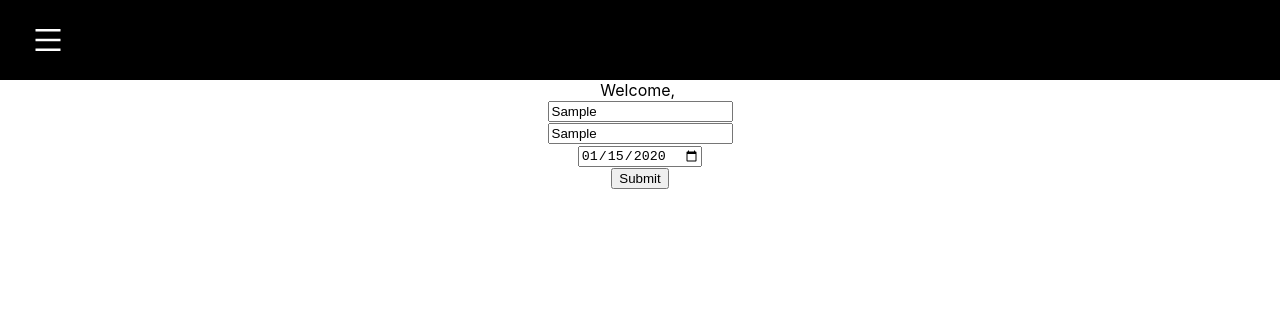
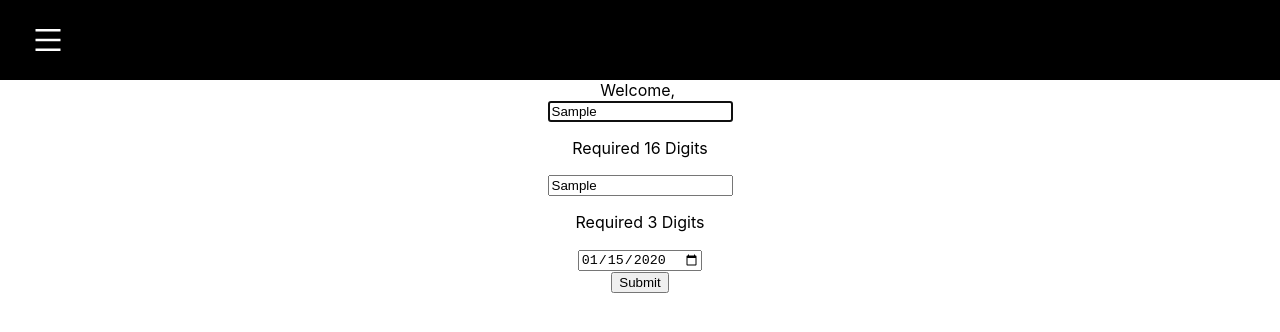
Before and after one commit to TonyHNIU/ASB-Assignment, a React (Create React App) app: page / in a window 1280 px wide. Both pictures are taken after typing "Sample", "Sample", "2020-01-15" into the empty fields and a click on the button "Submit". Shown: the top 332 px of the page. Built offline with nearby package versions, Linux system fonts and the light colour scheme.

Commit message:
add error message function

```diff
--- a/src/App.tsx
+++ b/src/App.tsx
@@ -16,7 +16,11 @@ const App: React.FunctionComponent = () => {
 
   const showSidebar = () => setSidebar(!sidebar);
 
-  const { handleSubmit } = useForm<Profile>();
+  const {
+    register,
+    handleSubmit,
+    formState: { errors },
+  } = useForm<Profile>();
 
   const onSubmit = handleSubmit((data): void => {
     setShowName(cardNumber);
@@ -39,6 +43,15 @@ const App: React.FunctionComponent = () => {
         <div>Welcome,&nbsp;</div>
         <div>
           <input
+            {...register("cardnumber", {
+              required: true,
+              minLength: 16,
+              maxLength: 16,
+              pattern: {
+                value: /[0-9]{16}/,
+                message: "error message",
+              },
+            })}
             id="cardnumber"
             name="cardnumber"
             type="text"
@@ -46,24 +59,39 @@ const App: React.FunctionComponent = () => {
             className="input"
             onChange={handleChange}
           />
+          {errors.cardnumber && (
+            <p className="error-size">Required 16 Digits</p>
+          )}
         </div>
         <div>
           <input
+            {...register("cvc", {
+              required: true,
+              minLength: 3,
+              maxLength: 3,
+              pattern: {
+                value: /[0-9]{3}/,
+                message: "error message",
+              },
+            })}
             id="cvc"
             name="cvc"
             type="text"
             placeholder="CVC"
             className="input"
           />
+          {errors.cvc && <p className="error-size">Required 3 Digits</p>}
         </div>
         <div>
           <input
+            {...register("expiry", { required: true })}
             id="expiry"
             name="expiry"
             type="date"
             placeholder="Expiry Date"
             className="date"
           />
+          {errors.expiry && <p className="error-size">Select Expiry Date</p>}
         </div>
         <div></div>
         <button className="submit" type="submit">
```
